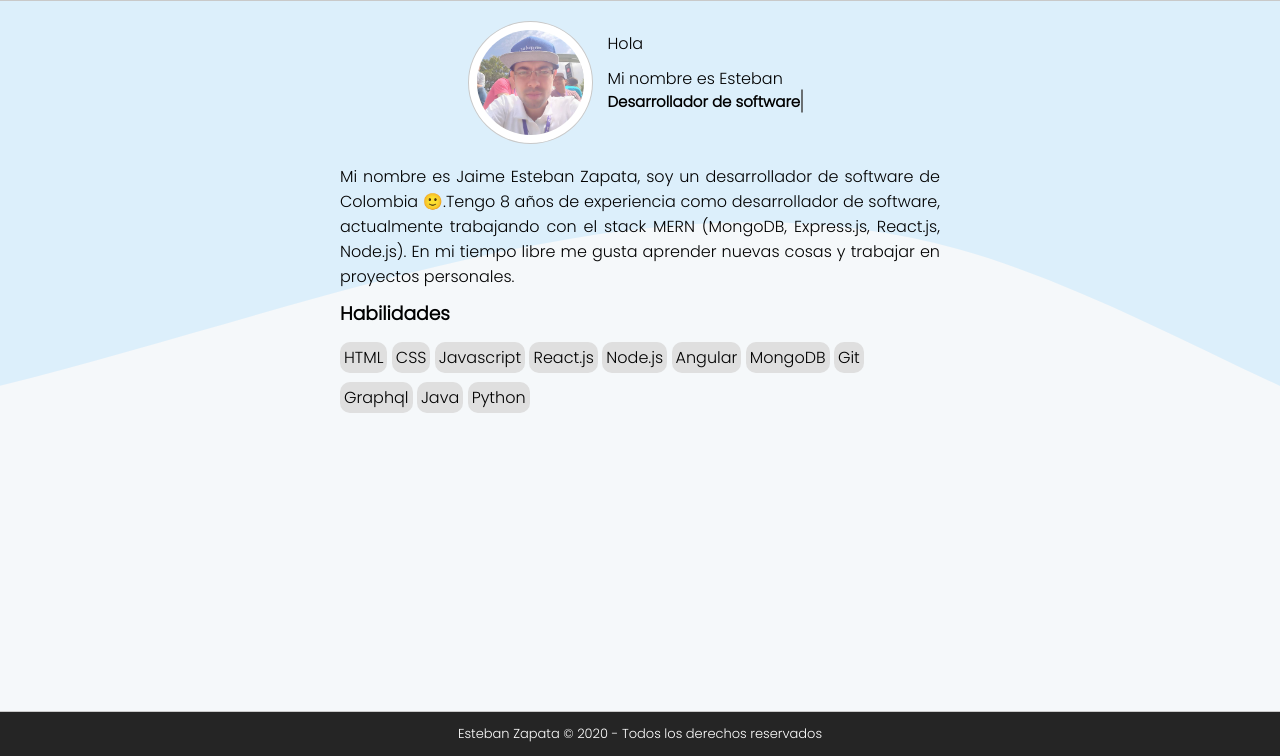
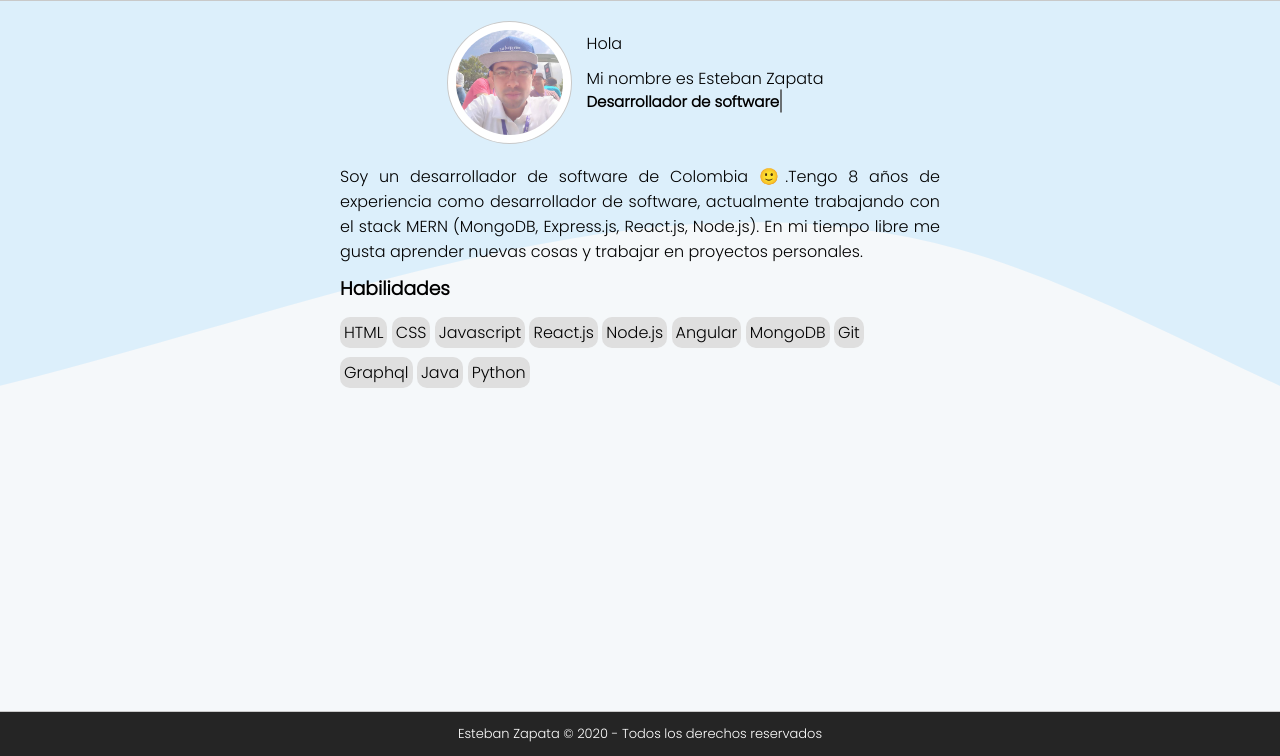
Before and after one commit to jestebanzapata/jestebanzapata.github.io, a plain HTML site: page index.html in a window 1280 px wide. Shown: the part 44-800 px from the top of the page. Drawn offline with Linux system fonts and the light colour scheme; a web font is replaced by a local one.

Commit message:
Change short description

```diff
--- a/index.html
+++ b/index.html
@@ -32,13 +32,13 @@
                 <img class="personal-picture" src="./images/pp.png" alt="">
                 <div>
                     <p>Hola</p>
-                    <p>Mi nombre es Esteban</p>
+                    <p>Mi nombre es Esteban Zapata</p>
                     <p class="line-1 anim-typewriter">Desarrollador de software</p>
                 </div>
             </div>
 
             <p>
-                Mi nombre es Jaime Esteban Zapata, soy un desarrollador de software de Colombia 🙂.Tengo 8 años de experiencia como desarrollador de software, actualmente trabajando con el stack MERN (MongoDB, Express.js, React.js, Node.js). En mi tiempo libre me gusta aprender nuevas cosas y trabajar en proyectos personales.
+                Soy un desarrollador de software de Colombia 🙂.Tengo 8 años de experiencia como desarrollador de software, actualmente trabajando con el stack MERN (MongoDB, Express.js, React.js, Node.js). En mi tiempo libre me gusta aprender nuevas cosas y trabajar en proyectos personales.
             </p>
 
             <div class="skill-container">
```
